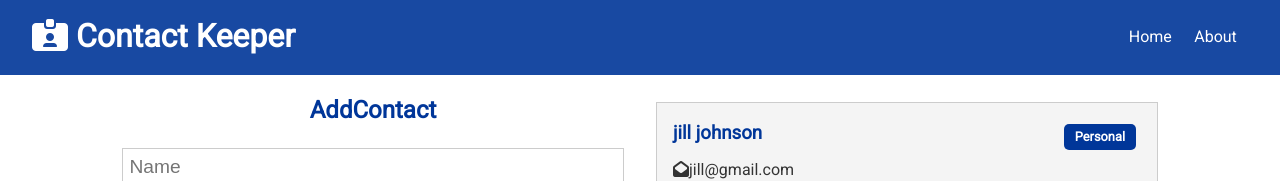
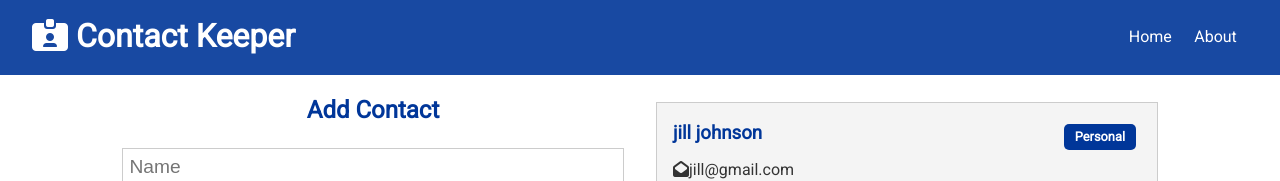
Before and after one commit to justinjinsukkim312/contactKeeper, a React (Create React App) app in the folder client/: page / in a window 1280 px wide. Shown: the top 181 px of the page. Built offline with nearby package versions, Linux system fonts and the light colour scheme.

Commit message:
clear form functionality

```diff
--- a/client/src/components/contacts/ContactForm.js
+++ b/client/src/components/contacts/ContactForm.js
@@ -3,7 +3,7 @@
 
 const ContactForm = () => {
 	const contactContext = useContext(ContactContext);
-	const { addContact, current } = contactContext;
+	const { addContact, current, clearCurrent } = contactContext;
 
 	useEffect(() => {
 		if (current !== null) {
@@ -39,9 +39,14 @@
 		});
 	};
 
+	const clearAll = () => {
+		clearCurrent();
+	};
 	return (
 		<form onSubmit={onSubmit}>
-			<h2 className="text-primary">AddContact</h2>
+			<h2 className="text-primary">
+				{current ? 'Edit Contact' : 'Add Contact'}
+			</h2>
 			<input
 				type="text"
 				placeholder="Name"
@@ -83,10 +88,18 @@
 			<div>
 				<input
 					type="submit"
-					value="Add Contact"
+					value={current ? 'Update Contact' : 'Add Contact'}
 					className="btn btn-primary btn-block"
 				/>
 			</div>
+			{current && (
+				<div>
+					{' '}
+					<button className="btn btn-light btn-block" onClick={clearAll}>
+						Clear
+					</button>
+				</div>
+			)}
 		</form>
 	);
 };
```
